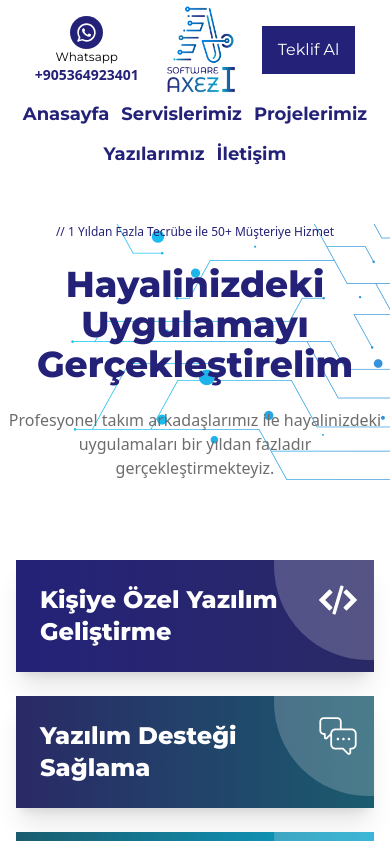
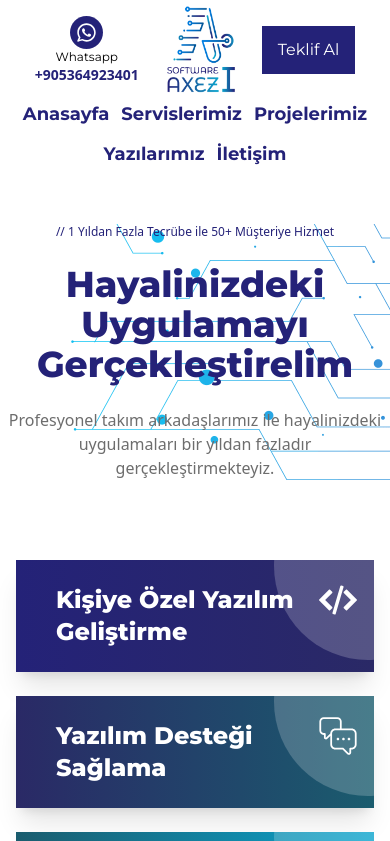
Before and after one commit to eyaprak/axezisoftware-website, a Next.js app: page / in a window 390 px wide. Shown: the top 841 px of the page. Built offline with nearby package versions, Linux system fonts and the light colour scheme.

Commit message:
card bug fixed

```diff
--- a/components/Cards/Card.jsx
+++ b/components/Cards/Card.jsx
@@ -4,7 +4,7 @@ const Card = ({ text, icon, id }) => {
     return (
         <div className={`flex-1 bg-gradient-to-r relative shadow-xl hover:-translate-y-2 transition-all duration-500 cursor-pointer overflow-hidden
         ${id == 1 ? 'from-[#242278] to-[#2A2966]' : id == 2 ? 'from-[#2A2966] to-[#1A5C6E]' : id == 3 ? 'from-[#1A5C6E] to-[#0BA4CD]' : ''} `}>
-            <div className="px-6 py-6 md:px-12 md:py-10 text-white text-2xl md:text-[28px] font-montserratExtrabold">
+            <div className="px-10 py-6 md:px-12 md:py-10 text-white text-2xl md:text-[28px] font-montserratExtrabold">
                 {text}
             </div>
             <div className="absolute top-[-88px] right-[-88px] w-[188px] h-[188px] bg-[rgba(255,255,255,0.2)] rounded-full">
```
